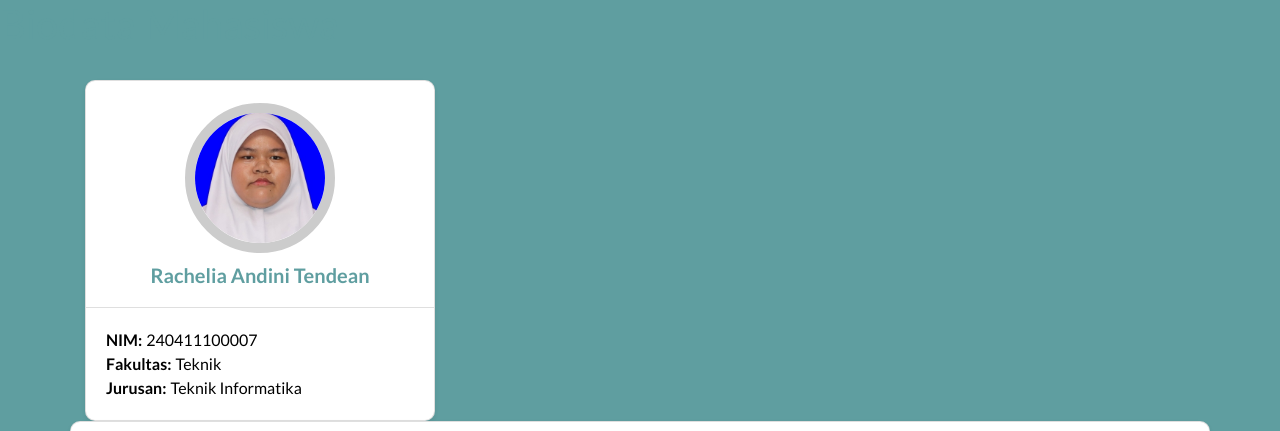
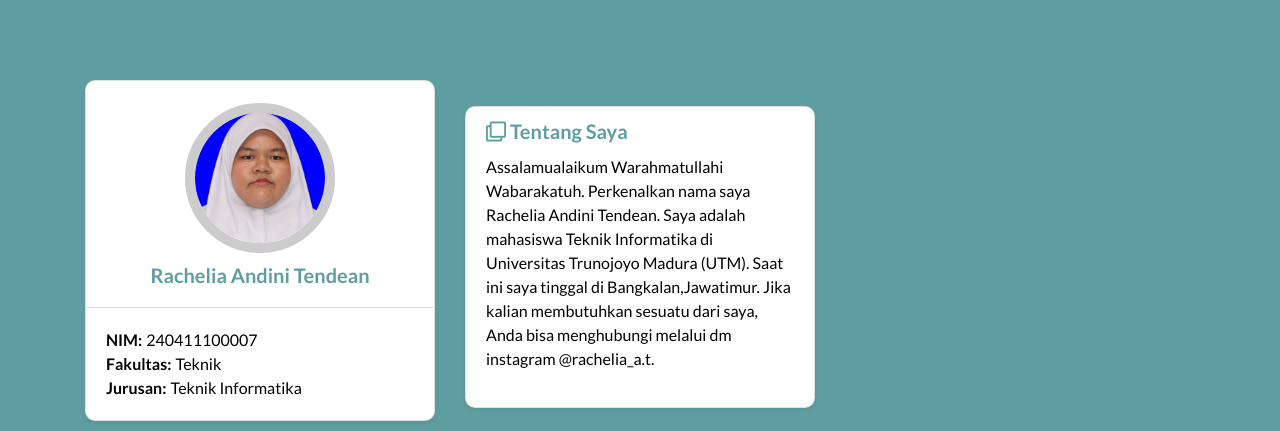
Before and after one commit to RacheliaAndiniTendean/Biodata, a plain HTML site: page index.html in a window 1280 px wide. Shown: the top 431 px of the page. Drawn offline with nearby package versions, Linux system fonts and the light colour scheme.

Commit message:
Update index.html

```diff
--- a/index.html
+++ b/index.html
@@ -41,7 +41,7 @@
                 </div>
               </div>
             </div>
-              <br>
+              <div class="col-lg-4" style="margin-bottom: 20px;">
                 <div style="height: 26px"></div>
               <div class="card shadow-sm">
                 <div class="card-header bg-transparent border-0">
```
